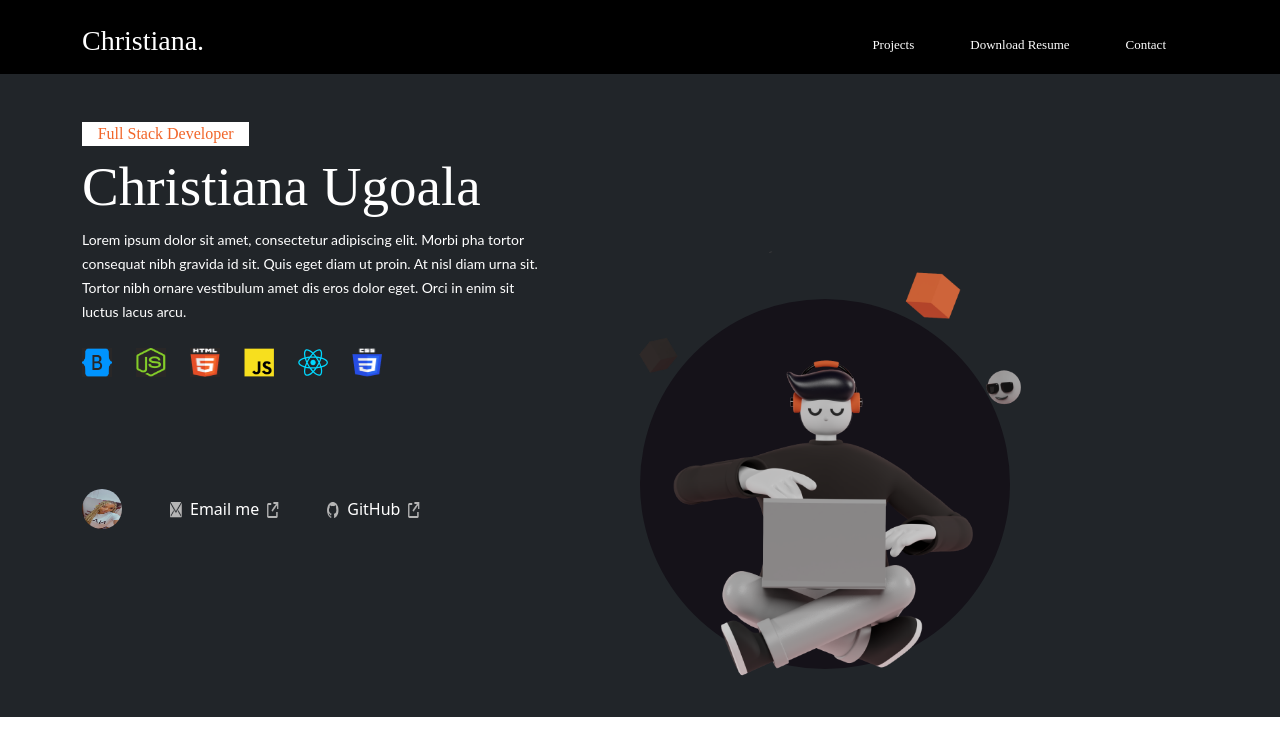
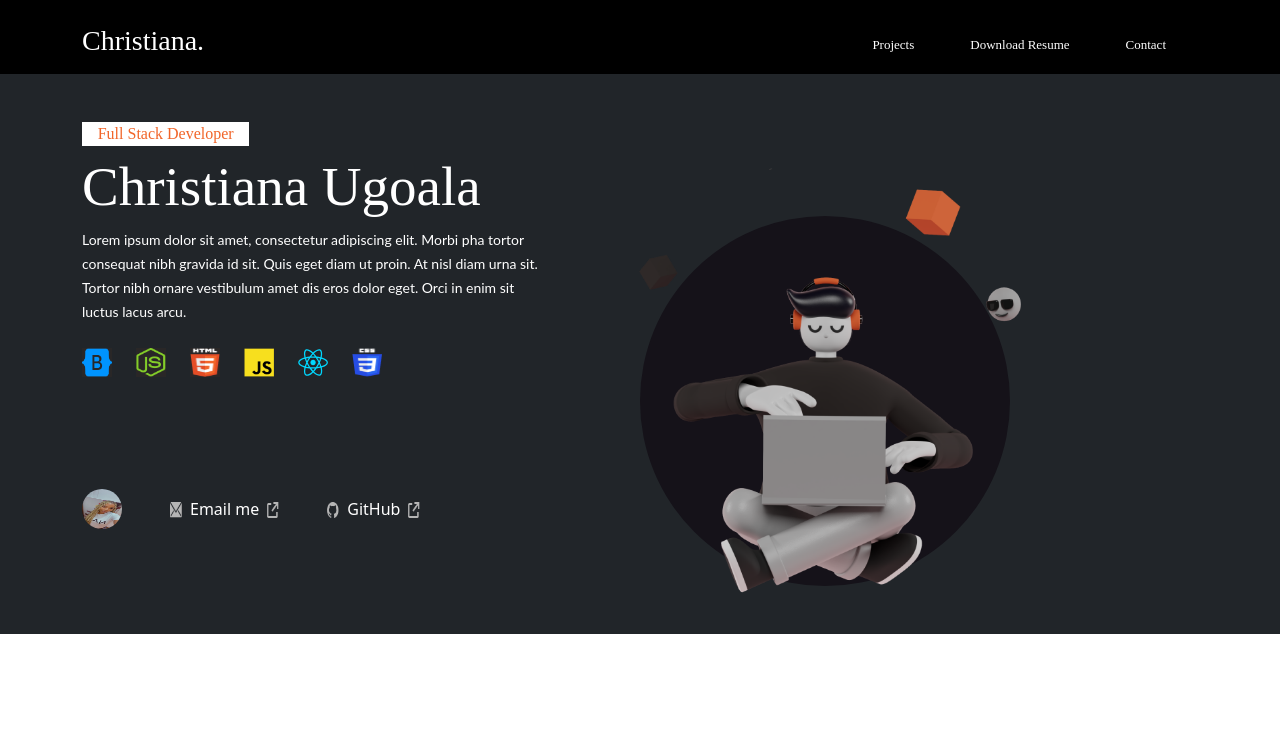
Before and after one commit to Esom1/portfolio-sample, a React (Vite) app: page / in a window 1280 px wide. Shown: the top 756 px of the page. Built offline with nearby package versions, Linux system fonts and the light colour scheme; a web font is replaced by a local one.

Commit message:
modification

```diff
--- a/src/style/Hero.css
+++ b/src/style/Hero.css
@@ -44,7 +44,7 @@
   margin-top: 0.3rem;
 }
 .hero{
-  height: 80.4vh;
+  height: 70vh;
 }
 .hero{
   position: relative;
```
